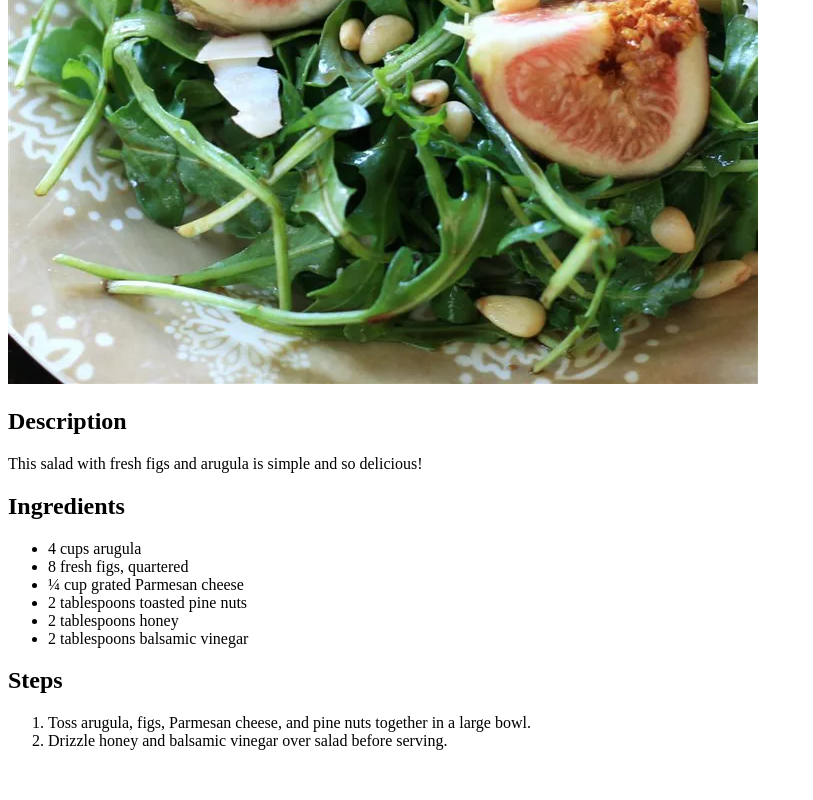
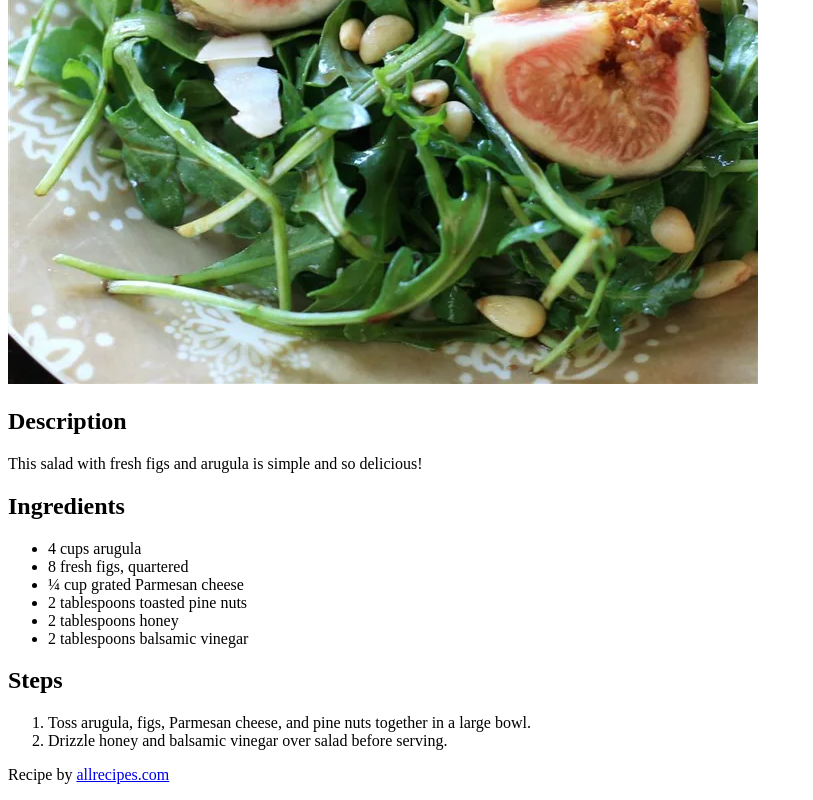
Before and after one commit to alexwilkom/odin-recipes, a plain HTML site: page recipes/fig-arugula-salad.html in a window 1280 px wide. Shown: the part 446-1246 px from the top of the page, without its empty margins (0-813 px from the left). Before the commit the page ends 1212 px from the top, so only its background shows below. Drawn offline with Linux system fonts and the light colour scheme.

Commit message:
Add credit to all recipes

```diff
--- a/recipes/fig-arugula-salad.html
+++ b/recipes/fig-arugula-salad.html
@@ -41,6 +41,10 @@
 
     </main>
 
+    <footer>
+        <p>Recipe by <a href="https://www.allrecipes.com/recipe/220468/fig-and-arugula-salad/" target="_blank"
+                rel="noopener noreferrer">allrecipes.com</a></p>
+    </footer>
 </body>
 
 </html>
```
Also changed, not shown: index.html (+2 -0 lines), recipes/fig-smoothie.html (+5 -0 lines), recipes/stuffed-eggplant.html (+4 -0 lines).
